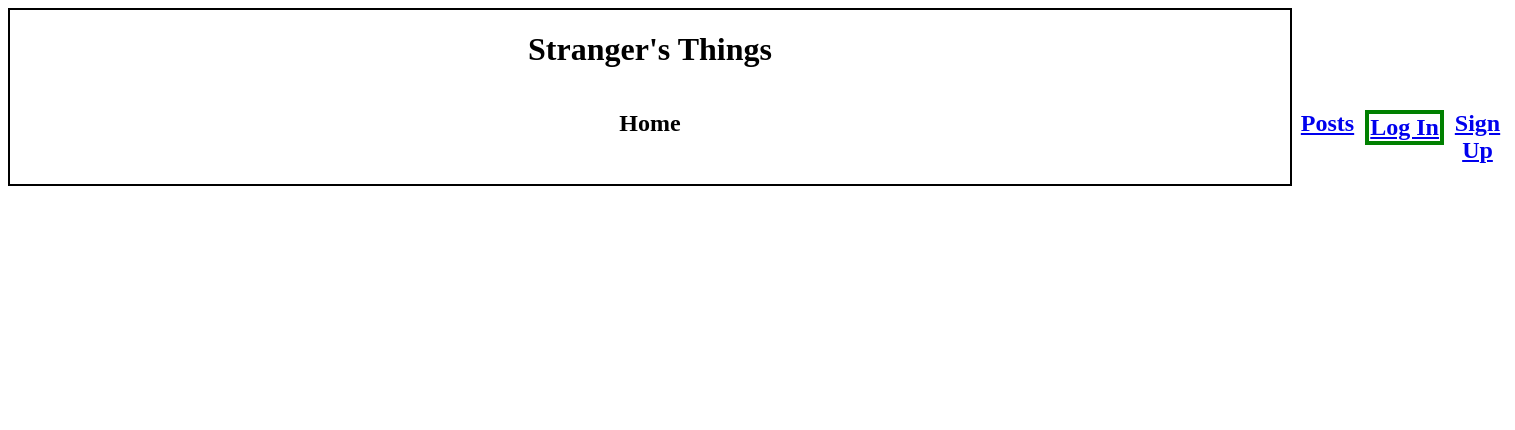
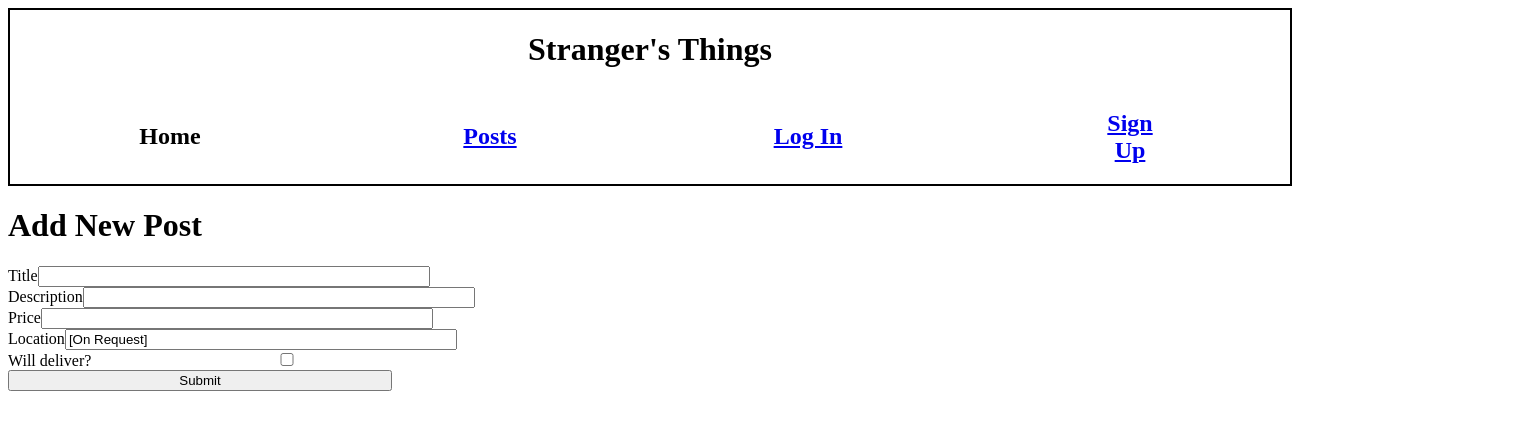
Before and after one commit to kabaron91/strangers_things, a React app: page /newpost in a window 1280 px wide. Shown: the whole page, 1515 px wide, since content can reach past the window. Built offline with nearby package versions, Linux system fonts and the light colour scheme.

Commit message:
add and delete posts

```diff
--- a/public/style.css
+++ b/public/style.css
@@ -16,12 +16,13 @@ header {
 }
 
 a {
-    max-width: 75px;
+    max-width: 80px;
     text-align: center;
 }
 
 a > h2 {
-    max-width: 75px;
+    max-width: 80px;
+    text-align: center;
 }
 
 #bottomHeader {
@@ -30,6 +31,12 @@ a > h2 {
     grid-template-rows: 1fr;
     text-align: center;
     width: 100vw;
+    justify-items:center;
+    align-items: center;
+}
+
+#home {
+    max-width: 80px;
 }
 
 #login {
@@ -45,6 +52,5 @@ form label, form input {
     flex-direction: column;
     align-content: space-around;
     align-items: center;
-    border: 4px solid green;
     width: 95%;
 }
--- a/src/components/Header.js
+++ b/src/components/Header.js
@@ -18,8 +18,8 @@ const Header = () => {
                 <h2 id='home'>Home</h2>
                 <Link to='/posts'><h2 id='post'>Posts</h2></Link>
                 {!loggedState ? <> <Link to='/login'><h2 id='login'>Log In</h2></Link>
-                <Link to='/register'><h2 id='signUp'>Sign Up</h2></Link></> : <><h2 id='profile'>Profile</h2>
-                <h2 id='logOut' onClick={() => {logoutUser(), setLoggedState(false)}}>Log Out</h2></>}
+                <Link to='/register'><h2 id='signUp'>Sign Up</h2></Link></> : <><Link to='./profile'><h2 id='profile'>Profile</h2></Link>
+                <Link to='/login'><h2 id='logOut' onClick={() => {logoutUser(), setLoggedState(false)}}>Log Out</h2></Link></>}
             </div>
         </>
     )
--- /dev/null
+++ b/src/components/NewPost.js
@@ -0,0 +1,118 @@
+import React, {useState} from 'react'
+import axios from 'axios'
+import {BrowserRouter as Router, Route, Link, Switch, Redirect, useHistory} from 'react-router-dom'
+
+const BASE_URL = 'https://strangers-things.herokuapp.com/api/2104-UIC-RM-WEB-FT'
+const token = localStorage.getItem('token')
+
+
+const NewPost = function () {
+    const [post, setPost] = useState({
+        post: {
+            title: '',
+            description: '',
+            price: '',
+            location: '[On Request]',
+            willDeliver: false,
+        }
+    })
+
+    const handleTitle = (event) => {
+        setPost((post) => ({
+            post: {
+                title: event.target.value,
+                description: post.post.description,
+                price: post.post.price,
+                location: post.post.location,
+                willDeliver: post.post.willDeliver,
+            }
+        }))
+    }
+
+    const handleDescription = (event) => {
+        setPost((post) => ({
+            post: {
+                title: post.post.title,
+                description: event.target.value,
+                price: post.post.price,
+                location: post.post.location,
+                willDeliver: post.post.willDeliver,
+            }
+        }))
+    }
+
+    const handlePrice = (event) => {
+        setPost((post) => ({
+            post: {
+                title: post.post.title,
+                description: post.post.description,
+                price: event.target.value,
+                location: post.post.location,
+                willDeliver: post.post.willDeliver,
+            }
+        }))
+    }
+
+    const handleLocation = (event) => {
+        setPost((post) => ({
+            post: {
+                title: post.post.title,
+                description: post.post.description,
+                price: post.post.price,
+                location: event.target.value,
+                willDeliver: post.post.willDeliver,
+            }
+        }))
+    }
+
+    const handleWillDeliver = (event) => {
+        setPost((post) => ({
+            post: {
+                title: post.post.title,
+                description: post.post.description,
+                price: post.post.price,
+                location: post.post.location,
+                willDeliver: event.target.value,
+            }
+        }))
+    }
+
+    async function createPost(post){
+        try{
+            let response = await axios.post(`${BASE_URL}/posts`, post, {
+                headers: {
+                    Authorization: 'Bearer ' + token,
+                }
+            })
+            let addedPost = response.data.data.post
+            console.log(addedPost)
+        }catch(error){
+            console.error(error)
+        }
+    }
+
+
+    return (
+        <div id="addPost">
+            <h1>Add New Post</h1>
+            <form>
+                <label for="title">Title</label>
+                <input required type="text" id="title" name="title" onChange={handleTitle} value={post.post.title}/><br/>
+                <label for="description">Description</label>
+                <input required type="text" id="description" name="description" onChange={handleDescription} value={post.post.description}/><br/>
+                <label for="price">Price</label>
+                <input required type="text" id="price" name="price" onChange={handlePrice} value={post.post.price}/><br/>
+                <label for="location">Location</label>
+                <input type="text" id="location" name="location" onChange={handleLocation} value={post.post.location}/><br/>
+                <label for="willDeliver">Will deliver?</label>
+                <input type="checkbox" id="willDeliver" name="willDeliver" onChange={handleWillDeliver} value={post.post.willDeliver}/><br/>
+                <input type="Submit" onClick={(event)=>{
+                    event.preventDefault()
+                    createPost(post)
+                }}/>
+            </form>
+        </div>
+    )
+}
+
+export default NewPost
--- a/src/components/Posts.js
+++ b/src/components/Posts.js
@@ -1,5 +1,7 @@
 import React, {useEffect, useState} from 'react'
 import axios from 'axios'
+import {BrowserRouter as Router, Route, Link, Switch} from 'react-router-dom'
+
 
 const BASE_URL = 'https://strangers-things.herokuapp.com/api/2104-UIC-RM-WEB-FT'
 const token = localStorage.getItem('token')
@@ -25,6 +27,13 @@ const Posts = ()=> {
         getPosts()
     }, [])
 
+    let deletePost = async function({_id}){
+        await axios.delete(`${BASE_URL}/posts/${_id}`, {
+            headers: {
+                Authorization: 'Bearer ' + token,
+            }
+        })
+    }
 
     let postElement = posts.map((post, index, arr) =>{
         return (
@@ -37,10 +46,20 @@ const Posts = ()=> {
                 <p>{arr[index].author.username}</p>
                 <h3>Location</h3>
                 <p>{arr[index].location}</p>
+                <h3>Will Deliver?</h3>
+                {arr[index].willDeliver ? <p>yes</p> : <p>no</p>}
+                {arr[index].isAuthor ? <> <p onClick={()=>{deletePost(post)}}>delete</p> <Link to='/editpost'><p>edit post</p></Link> </>: null}
             </div>
         )
     })
-    return postElement
+
+
+    return (
+        <>
+        {token ? <Link to='/newpost'>Create New Post</Link>: null}
+        {postElement}
+        </>
+    )
 }
 
 
--- a/src/index.js
+++ b/src/index.js
@@ -7,6 +7,7 @@ import Login from './components/Login'
 import Register from './components/Register'
 import Header from './components/Header'
 import Posts from './components/Posts'
+import NewPost from './components/NewPost'
 
 
 const BASE_URL = 'https://strangers-things.herokuapp.com/api/2104-UIC-RM-WEB-FT'
@@ -22,6 +23,7 @@ const App = () =>{
             <Route path='/register' component={Register}/>
             <Route path='/login' component={Login} />
             <Route path='/posts' component={Posts} />
+            <Route path='/newpost' component={NewPost} />
         </main>
         </div>
     )
```
Also changed, not shown: src/components/AddPost.js (deleted, +0 -28 lines).
